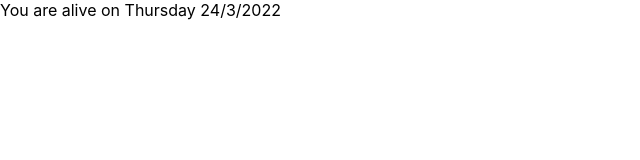
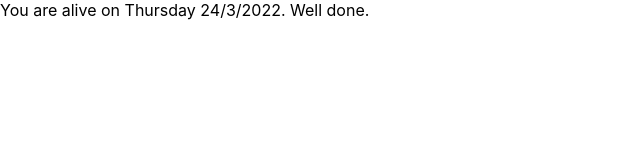
Before and after one commit to firetop0011/github-actions-example, a React (Create React App) app: page / in a window 1280 px wide. Shown: the top 160 px of the page, without its empty margins (0-640 px from the left). Built offline with nearby package versions, Linux system fonts and the light colour scheme.

Commit message:
Added well done to displayed message

```diff
--- a/src/Today.js
+++ b/src/Today.js
@@ -1,4 +1,4 @@
-const Today = (props) => {
+const Today = props => {
   const weekdays = [
     "Sunday",
     "Monday",
@@ -7,14 +7,14 @@ const Today = (props) => {
     "Thursday",
     "Friday",
     "Saturday",
-  ];
-  let date = props.date;
-  date = date ? new Date(date) : new Date();
-  const year = date.getFullYear();
-  const month = date.getMonth() + 1;
-  const day = date.getDate();
-  const currWeekDay = weekdays[date.getDay()];
-  return `You are alive on ${currWeekDay} ${day}/${month}/${year}`;
-};
+  ]
+  let date = props.date
+  date = date ? new Date(date) : new Date()
+  const year = date.getFullYear()
+  const month = date.getMonth() + 1
+  const day = date.getDate()
+  const currWeekDay = weekdays[date.getDay()]
+  return `You are alive on ${currWeekDay} ${day}/${month}/${year}. Well done.`
+}
 
-export default Today;
+export default Today
```
